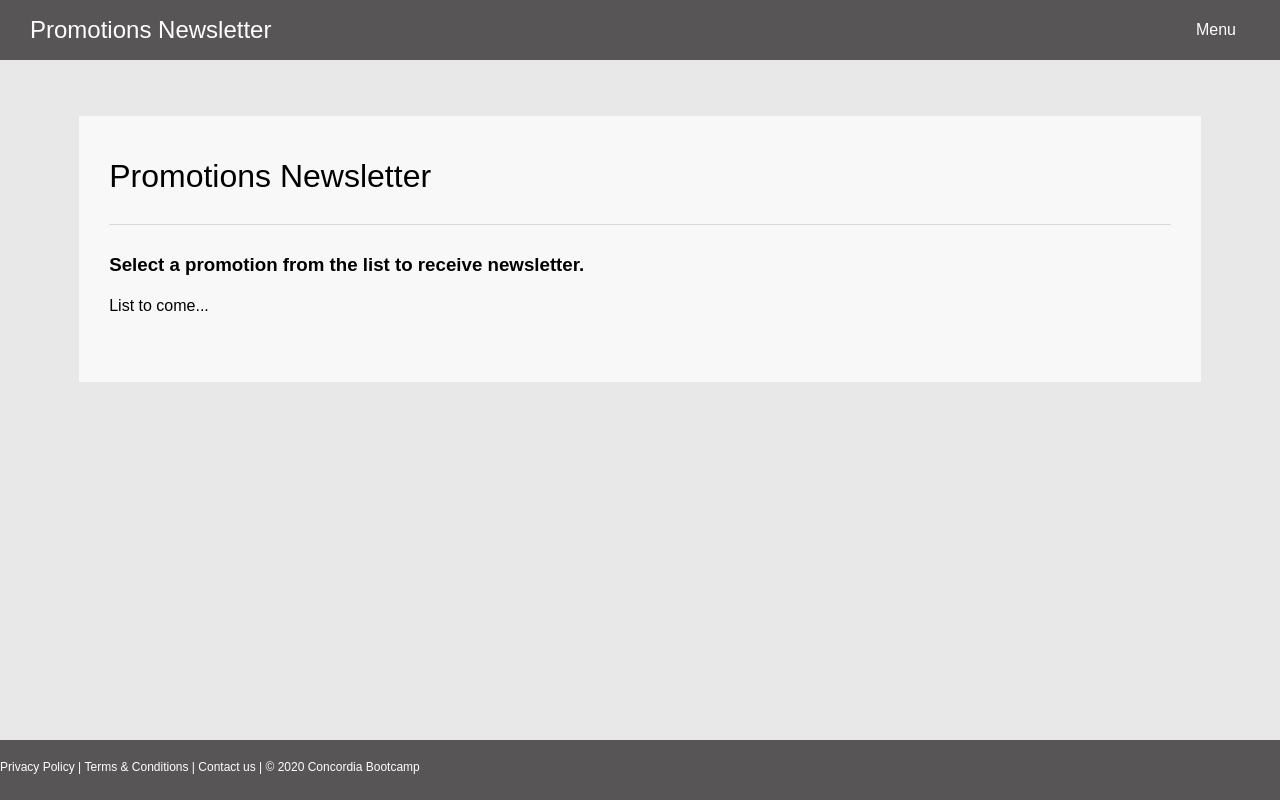
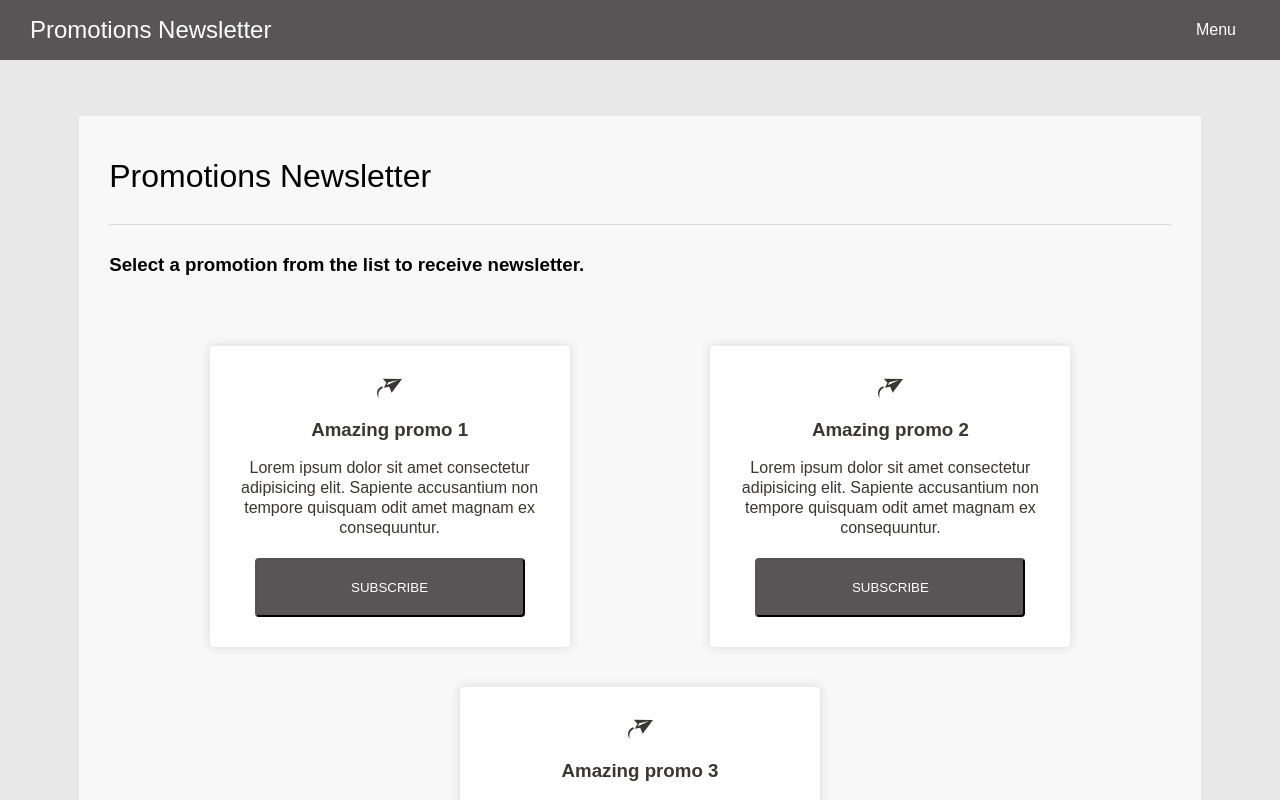
Before and after one commit to carldumas/promo-newsletter, a React (Create React App) app in the folder client/: page / in a window 1280 px wide. Shown: the top 800 px of the page. Built offline with nearby package versions, Linux system fonts and the light colour scheme; no server answers.

Commit message:
Add different promo card from Home & create reusable styled Button

```diff
--- a/client/src/components/AdminDashboard.js
+++ b/client/src/components/AdminDashboard.js
@@ -4,6 +4,7 @@ import styled from 'styled-components';
 import { BsTrash } from 'react-icons/bs';
 // Components
 import { ContentWrapper } from './ContentWrapper';
+import Button from './Button';
 // Configs
 import { auth, firestore } from '../firebase';
 
@@ -54,7 +55,10 @@ const AdminDashboard = () => {
       <div>
         <div>
           <h1 style={{ display: 'inline' }}>Email List</h1>
-          <Button style={{ float: 'right' }} onClick={() => auth.signOut()}>
+          <Button
+            style={{ float: 'right', padding: '10px 20px' }}
+            onClick={() => auth.signOut()}
+          >
             Sign out
           </Button>
         </div>
@@ -71,7 +75,10 @@ const AdminDashboard = () => {
       <div>
         <div>
           <h1 style={{ display: 'inline' }}>Email List</h1>
-          <Button style={{ float: 'right' }} onClick={() => auth.signOut()}>
+          <Button
+            style={{ float: 'right', padding: '10px 20px' }}
+            onClick={() => auth.signOut()}
+          >
             Sign out
           </Button>
         </div>
@@ -110,7 +117,9 @@ const AdminDashboard = () => {
             </EmailItems>
             <div>
               <br />
-              <Button onClick={handleSubmit}>Send promotion</Button>
+              <Button style={{ padding: '10px 20px' }} onClick={handleSubmit}>
+                Send promotion
+              </Button>
             </div>
           </EmailWrapper>
         </TextContainer>
@@ -142,18 +151,4 @@ const Item = styled.li`
   margin: 5px;
 `;
 
-const Button = styled.button`
-  padding: 10px 20px;
-  background-color: #575555;
-  border: 1px solid #ddd;
-  color: white;
-  outline: none;
-  text-transform: uppercase;
-  cursor: pointer;
-
-  &:hover {
-    background: #383838;
-  }
-`;
-
 export default AdminDashboard;
--- a/client/src/components/AdminSignIn.js
+++ b/client/src/components/AdminSignIn.js
@@ -4,6 +4,7 @@ import { Redirect } from 'react-router';
 import styled from 'styled-components';
 // Components
 import { ContentWrapper } from './ContentWrapper';
+import Button from './Button';
 // Contexts
 import { CurrentUserContext } from './CurrentUserContext';
 // Configs
@@ -58,9 +59,13 @@ const AdminSignIn = ({ history }) => {
               autoComplete="current-password"
               required
             />
-            <button type="submit" variant="contained">
+            <Button
+              style={{ padding: '10px 20px' }}
+              type="submit"
+              variant="contained"
+            >
               Sign In
-            </button>
+            </Button>
           </form>
         </div>
       </TextContainer>
--- /dev/null
+++ b/client/src/components/Button.js
@@ -0,0 +1,19 @@
+import styled from 'styled-components';
+
+const Button = styled.button`
+  box-sizing: border-box;
+  display: inline-block;
+  background-color: #575555;
+  border-radius: 4px;
+  color: #fff;
+  text-align: center;
+  outline: none;
+  text-transform: uppercase;
+  cursor: pointer;
+
+  &:hover {
+    background: #383838;
+  }
+`;
+
+export default Button;
--- a/client/src/components/GlobalStyles.js
+++ b/client/src/components/GlobalStyles.js
@@ -179,20 +179,6 @@ export default createGlobalStyle`
     border: 1px solid #ddd;
   }
 
-  .form-inline button {
-    padding: 10px 20px;
-    background-color: #575555;
-    border: 1px solid #ddd;
-    color: white;
-    outline: none;
-    text-transform: uppercase;
-    cursor: pointer;
-  }
-
-  .form-inline button:hover {
-    background: #383838;
-  }
-
   /* Breakpoints */
   @media (max-width: 840px) {
     .form-inline input {
--- a/client/src/components/Home.js
+++ b/client/src/components/Home.js
@@ -1,8 +1,12 @@
 // Libraries
 import React from 'react';
 import styled from 'styled-components';
+import { Link } from 'react-router-dom';
 // Components
 import { ContentWrapper } from './ContentWrapper';
+import Button from './Button';
+// Icon
+import { SiMinutemailer } from 'react-icons/si';
 
 const Home = () => {
   return (
@@ -14,7 +18,50 @@ const Home = () => {
           <h3 style={{ padding: '20px 0 20px' }}>
             Select a promotion from the list to receive newsletter.
           </h3>
-          <p>List to come...</p>
+          <PromoSection>
+            <PromoBox>
+              <SiMinutemailer style={{ width: '25px', height: '25px' }} />
+              <h3>Amazing promo 1</h3>
+              <Paragrapgh>
+                Lorem ipsum dolor sit amet consectetur adipisicing elit.
+                Sapiente accusantium non tempore quisquam odit amet magnam ex
+                consequuntur.
+              </Paragrapgh>
+              <Link to="/register?promo=1">
+                <Button style={{ padding: '20px', width: '90%' }}>
+                  Subscribe
+                </Button>
+              </Link>
+            </PromoBox>
+            <PromoBox>
+              <SiMinutemailer style={{ width: '25px', height: '25px' }} />
+              <h3>Amazing promo 2</h3>
+              <Paragrapgh>
+                Lorem ipsum dolor sit amet consectetur adipisicing elit.
+                Sapiente accusantium non tempore quisquam odit amet magnam ex
+                consequuntur.
+              </Paragrapgh>
+              <Link to="/register?promo=2">
+                <Button style={{ padding: '20px', width: '90%' }}>
+                  Subscribe
+                </Button>
+              </Link>
+            </PromoBox>
+            <PromoBox>
+              <SiMinutemailer style={{ width: '25px', height: '25px' }} />
+              <h3>Amazing promo 3</h3>
+              <Paragrapgh>
+                Lorem ipsum dolor sit amet consectetur adipisicing elit.
+                Sapiente accusantium non tempore quisquam odit amet magnam ex
+                consequuntur.
+              </Paragrapgh>
+              <Link to="/register?promo=3">
+                <Button style={{ padding: '20px', width: '90%' }}>
+                  Subscribe
+                </Button>
+              </Link>
+            </PromoBox>
+          </PromoSection>
         </TextContainer>
       </ContentWrapper>
     </>
@@ -26,4 +73,29 @@ const TextContainer = styled.div`
   margin-bottom: 20px;
 `;
 
+const PromoSection = styled.section`
+  display: flex;
+  justify-content: space-around;
+  flex-wrap: wrap;
+  align-items: center;
+  padding: 30px;
+`;
+
+const PromoBox = styled.div`
+  box-sizing: content-box;
+  height: 100%;
+  width: 300px;
+  padding: 30px;
+  margin: 20px;
+  background: #fff;
+  border-radius: 4px;
+  box-shadow: 0 0 10px 1px #ddd;
+  text-align: center;
+  color: #3a3633;
+`;
+
+const Paragrapgh = styled.p`
+  padding: 6px 0 20px;
+`;
+
 export default Home;
--- a/client/src/components/RegistrationForm.js
+++ b/client/src/components/RegistrationForm.js
@@ -4,6 +4,7 @@ import styled from 'styled-components';
 import { Link } from 'react-router-dom';
 // Components
 import { ContentWrapper } from './ContentWrapper';
+import Button from './Button';
 // Configs
 import { firestore } from '../firebase';
 
@@ -83,9 +84,13 @@ const RegistrationForm = () => {
                 Privacy Policy
               </CustomLink>
             </label>
-            <button type="submit" variant="contained">
+            <Button
+              style={{ padding: '10px 20px' }}
+              type="submit"
+              variant="contained"
+            >
               Subscribe
-            </button>
+            </Button>
           </form>
         </div>
       </TextContainer>
```
